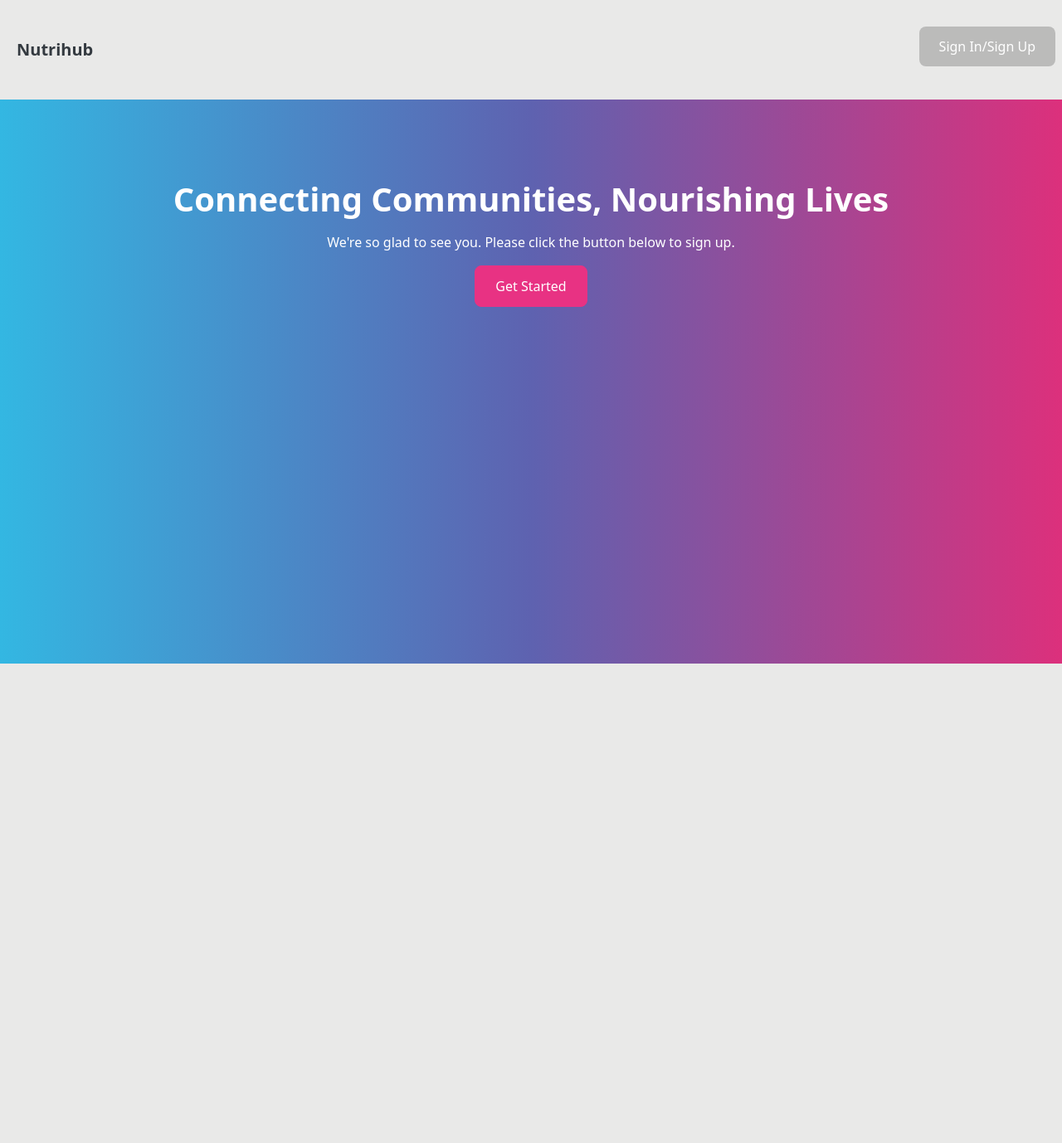
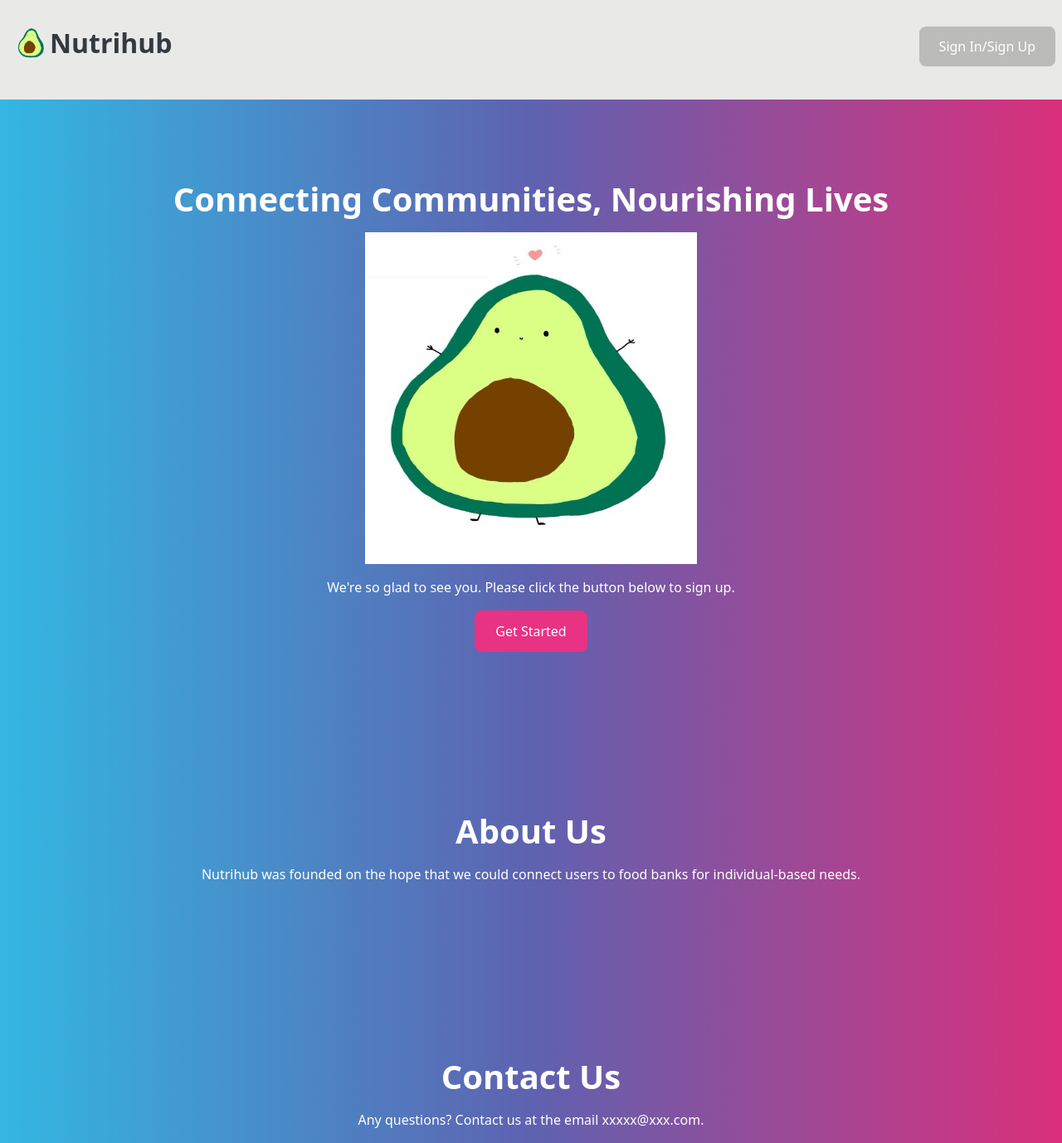
Before and after one commit to ajnye/nutrihub, a Django app: page /nutrihub/home/ in a window 1280 px wide. Shown: the whole page at 83% size. Before the commit the page ends 800 px from the top, so only its background shows below. Run offline with Django 4.2, Linux system fonts and the light colour scheme; some libraries are stand-ins or nearby versions.

Commit message:
populated home

```diff
--- a/mysite/nutrihub/templates/nutrihub/home_page.html
+++ b/mysite/nutrihub/templates/nutrihub/home_page.html
@@ -13,19 +13,26 @@
 </head>
 <body>
     <nav class="navbar navbar-togglable-md navbar-light bg-light">
-        <a class="navbar-brand" href="#home"><b>Nutrihub</b></a>
+        <a class="navbar-brand" href="#home"><img src = "{% static 'nutrihub/logo.png' %}" class = "img-fluid" style ="width:40px;height: 40px;float:left;"><h2>Nutrihub</h2></a>
             <ul class="navbar-nav p-1 pt-2">
-                <li class="nav-item">
-                    <form action = "http://127.0.0.1:8000/nutrihub/home/#signin">
-                        <button class = "btn btn-secondary" type="submit">Sign In/Sign Up</button>
-                    </form>
-                </li>
+                <form action = "http://127.0.0.1:8000/nutrihub/home/#signin">
+                    <button class = "btn btn-secondary" type="submit">Sign In/Sign Up</button>
+                </form>
             </ul>
     </nav>
     <div class="header">
         <h1><br></br><center>Connecting Communities, Nourishing Lives</center></h1>
+        <center><img src = "{% static 'nutrihub/coverimage.jpg' %}" class = "img-fluid" style = "width: 400px;height:400px;"></center>
         <p><center>We're so glad to see you. Please click the button below to sign up.</center></p>
         <center><button type= "button" class="btn btn-primary">Get Started</button></center>
     </div>
+    <div class="aboutus" id = "about">
+        <h1><br></br><br></br><center>About Us</center></h1>
+        <p><center>Nutrihub was founded on the hope that we could connect users to food banks for individual-based needs.</center></p>
+    </div>
+    <div class="contactus" id = "contact">
+        <h1><br></br><br></br><center>Contact Us</center></h1>
+        <p><center>Any questions? Contact us at the email xxxxx@xxx.com.</center></p>
+    </div>
 </body>
 </html>
```
Also changed, not shown: mysite/nutrihub/static/nutrihub/coverimage.jpg (added), mysite/nutrihub/static/nutrihub/logo.png (added).
